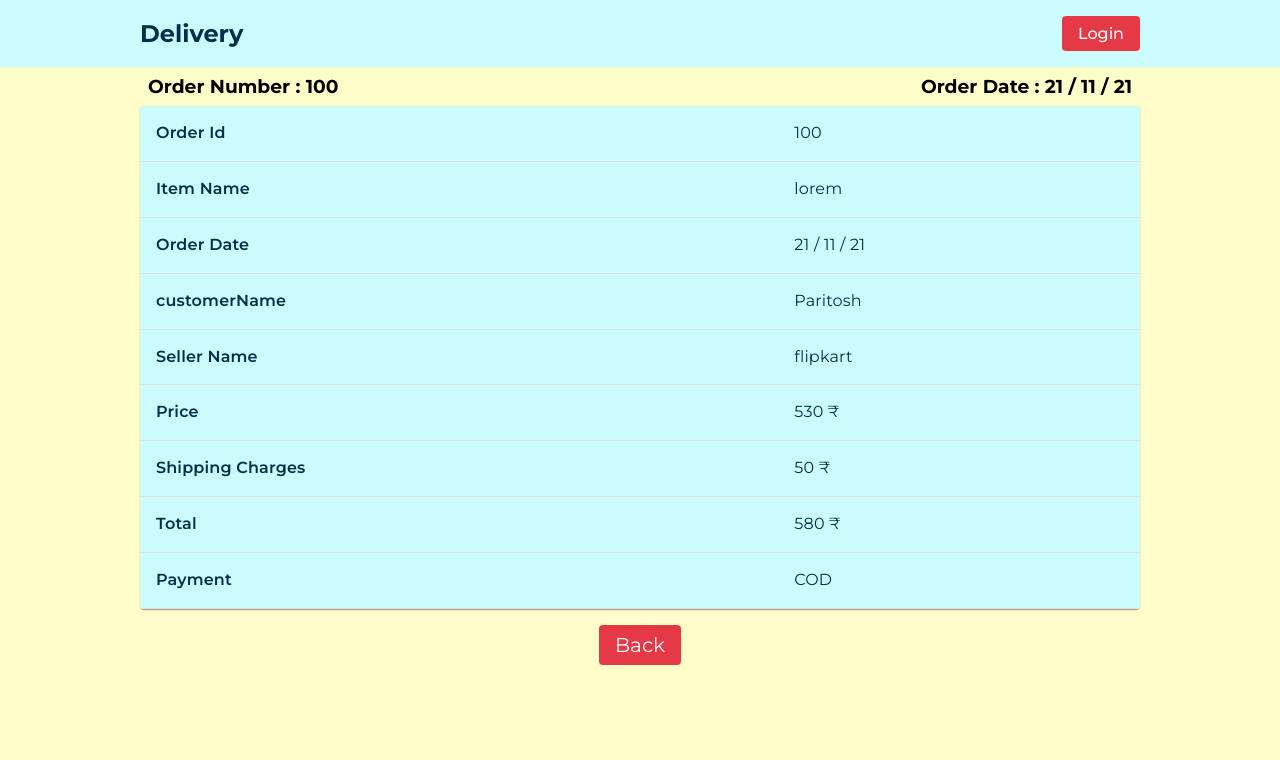
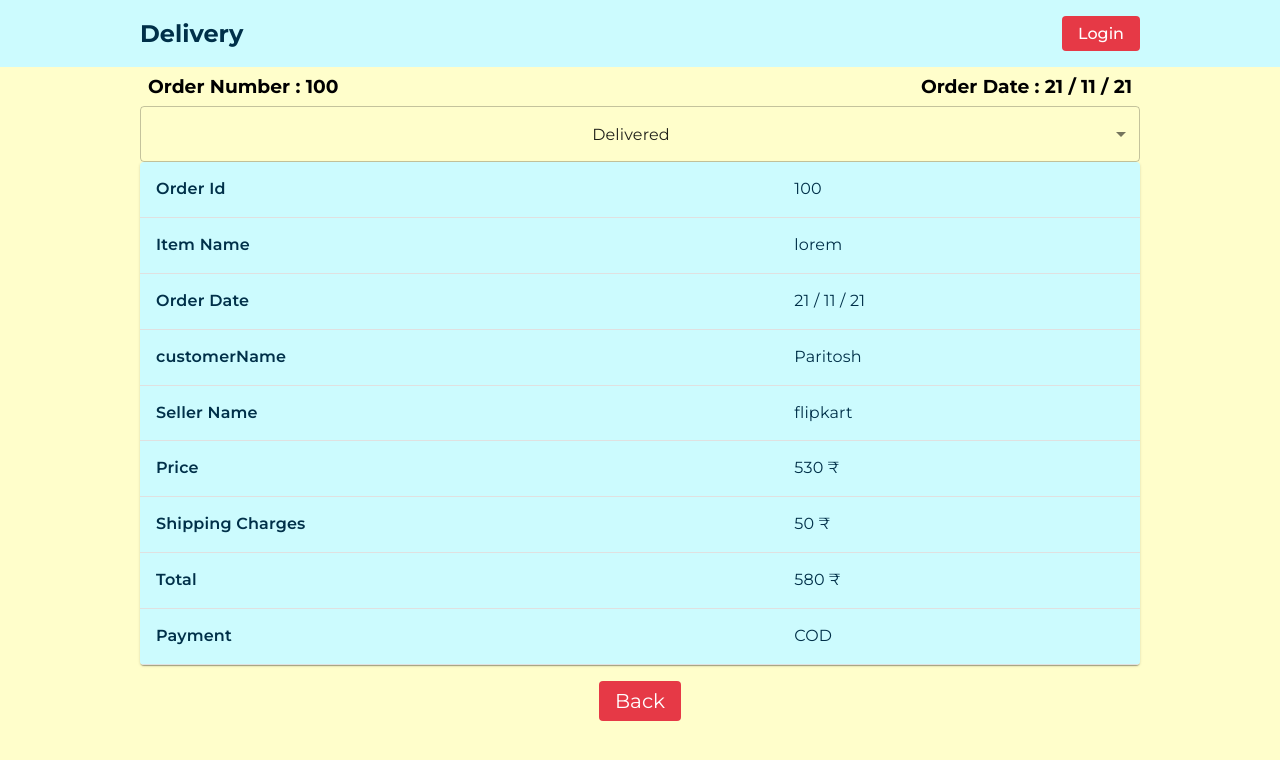
Before and after one commit to ZuberDunge/delivery-and-invoice, a React (Create React App) app: page /order/view/1 in a window 1280 px wide. Shown: the top 760 px of the page. Built offline with nearby package versions, Linux system fonts and the light colour scheme.

Commit message:
Add : update delivery status onChange

```diff
--- a/src/component/OrderDetailsPage.js
+++ b/src/component/OrderDetailsPage.js
@@ -1,4 +1,4 @@
-import React, { useContext } from 'react'
+import React, { useState, useContext, useEffect } from 'react'
 import "./Style/Invoice.css"
 import { useParams, useNavigate } from "react-router-dom";
 import { ShippingDataContext } from './context/context';
@@ -9,21 +9,68 @@ import TableContainer from '@mui/material/TableContainer';
 import TableRow from '@mui/material/TableRow';
 import Paper from '@mui/material/Paper';
 
+import Box from '@mui/material/Box';
+import InputLabel from '@mui/material/InputLabel';
+import MenuItem from '@mui/material/MenuItem';
+import FormControl from '@mui/material/FormControl';
+import Select from '@mui/material/Select';
 
 function OrderDetailsPage() {
-    const { shippingData } = useContext(ShippingDataContext);
+    const { shippingData, updateStatus } = useContext(ShippingDataContext);
     const { id } = useParams()
     let back = useNavigate();
     let OrderDeatil = shippingData.find(order => order.id === parseInt(id))
     let shippingCharges = 50;
-    let currentDate = (new Date()).toString().split(' ').splice(1, 3).join(' ');
+
+    const [userDetails, setuserDetails] = useState({
+        id: OrderDeatil.id, status: OrderDeatil.status,
+        itemName: OrderDeatil.itemName,
+        orderId: OrderDeatil.orderId,
+        orderDate: OrderDeatil.orderDate,
+        price: OrderDeatil.price,
+        quantity: OrderDeatil.quantity,
+        customerName: OrderDeatil.customerName,
+        Address: OrderDeatil.Address,
+        sellerName: OrderDeatil.sellerName,
+        paymentMode: OrderDeatil.paymentMode
+    });
+
+
+    const handleChange = (e) => {
+        console.log("clicked");
+        setuserDetails({ ...userDetails, [e.target.name]: e.target.value })
+
+    }
+    useEffect(() => {
+        const updatedStatus = userDetails
+        updateStatus(parseInt(id), updatedStatus)
+    }, [userDetails])
+
+
+
     return (
         <div className="invoice-container">
             <div className="flex">
                 <h3>Order Number : {OrderDeatil.orderId} </h3>
                 <h3>Order Date : {OrderDeatil.orderDate} </h3>
             </div>
+            <div className="mark-delivered">
+                <Box sx={{ minWidth: 120 }}>
+                    <FormControl fullWidth>
 
+                        <Select
+                            name="status"
+                            labelId="demo-simple-select-label"
+                            id="demo-simple-select"
+                            value={userDetails.status}
+                            onChange={handleChange}
+                        >
+                            <MenuItem value={"Delivered"}>Delivered</MenuItem>
+                            <MenuItem value={"In Transit"}>In - Transit</MenuItem>
+                        </Select>
+                    </FormControl>
+                </Box>
+            </div>
             <TableContainer component={Paper}>
                 <Table sx={{ maxWidth: 1400, margin: "auto" }} aria-label="simple table">
                     <TableBody>
--- a/src/component/context/context.js
+++ b/src/component/context/context.js
@@ -57,8 +57,13 @@ const ShippingDataProvider = (props) => {
     ])
     const shippingData = shippingDetails;
 
+    const updateStatus = (id, updatedStatus) => {
+        console.log(updatedStatus);
+        setShippingDeatils(shippingDetails.map((order) => order.id === parseInt(id) ? updatedStatus : order))
+    }
+
     return (
-        <ShippingDataContext.Provider value={{ shippingData }}>
+        <ShippingDataContext.Provider value={{ shippingData, updateStatus }}>
             {props.children}
         </ShippingDataContext.Provider >
     );
```
